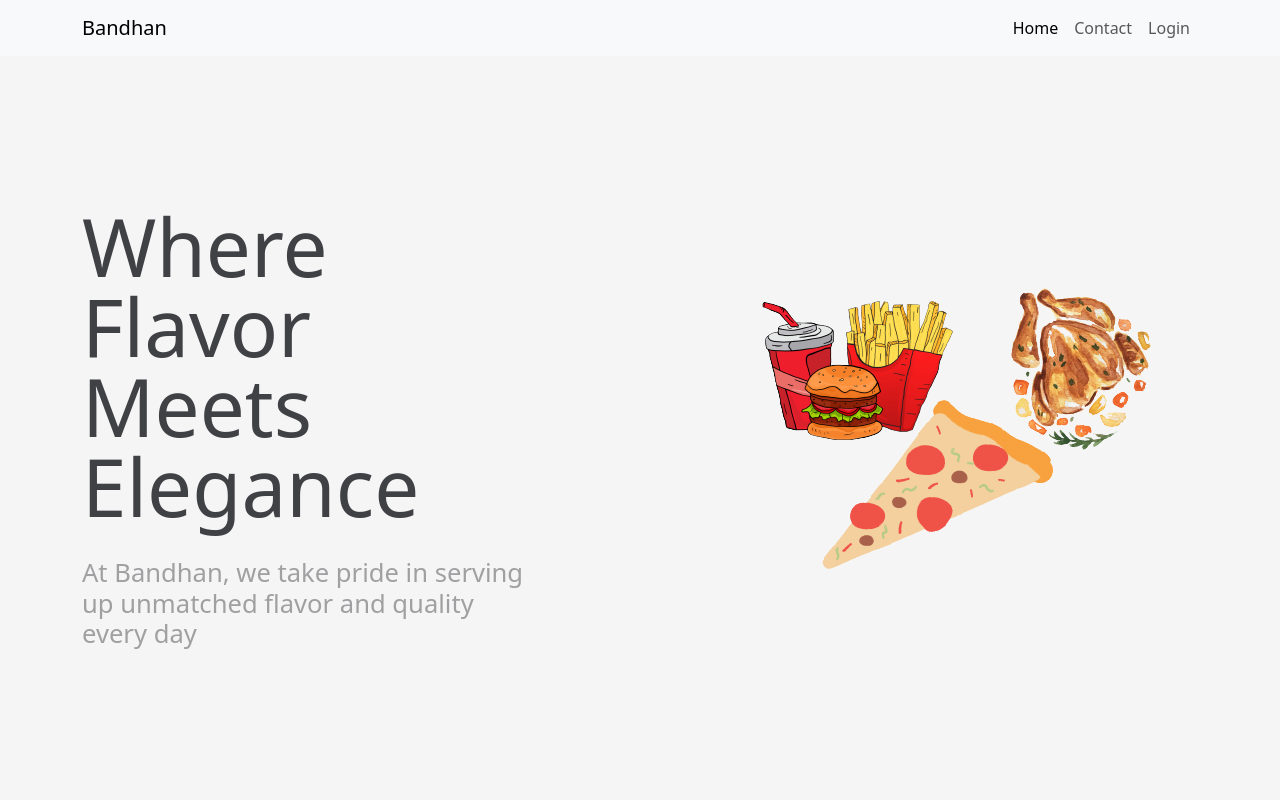
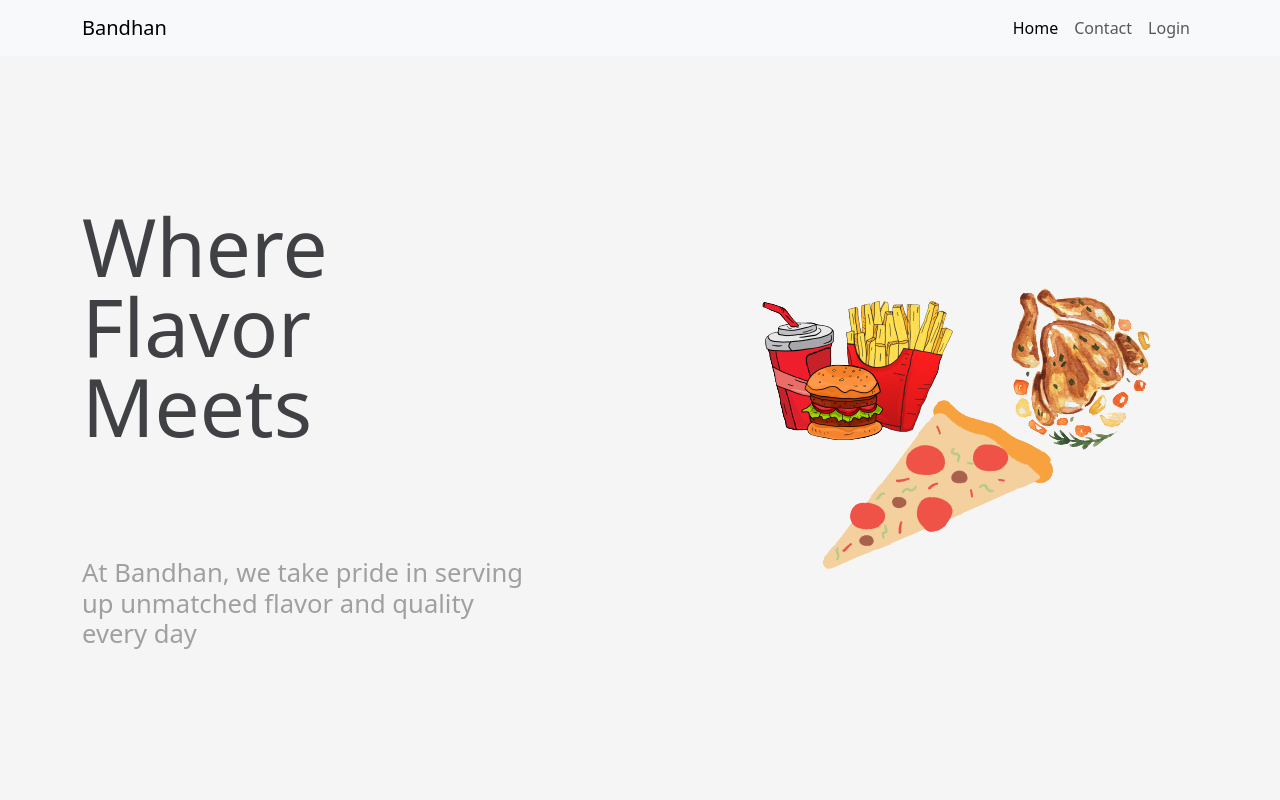
Before and after one commit to usamaharry/bandhan, a React (Create React App) app in the folder frontend/: page / in a window 1280 px wide. Shown: the top 800 px of the page. Built offline with nearby package versions, Linux system fonts and the light colour scheme.

Commit message:
added type writer animation

```diff
--- a/frontend/package.json
+++ b/frontend/package.json
@@ -13,6 +13,7 @@
     "react-router-bootstrap": "^0.26.2",
     "react-router-dom": "^6.16.0",
     "react-scripts": "5.0.1",
+    "typewriter-effect": "^2.21.0",
     "web-vitals": "^2.1.4"
   },
   "scripts": {
--- a/frontend/src/App.js
+++ b/frontend/src/App.js
@@ -3,6 +3,7 @@ import { Outlet } from "react-router-dom";
 
 //local
 import Header from "./components/Header/Header";
+import Footer from "./components/Footer/Footer";
 
 function App() {
   return (
@@ -11,6 +12,7 @@ function App() {
       <Container>
         <Outlet />
       </Container>
+      <Footer />
     </>
   );
 }
--- a/frontend/src/pages/HomeScreen/HomeScreen.jsx
+++ b/frontend/src/pages/HomeScreen/HomeScreen.jsx
@@ -1,4 +1,5 @@
 import { Row, Col, Image } from "react-bootstrap";
+import Typewriter from "typewriter-effect";
 
 //local
 import classes from "./HomeScreen.module.css";
@@ -9,7 +10,20 @@ const HomeScreen = () => {
     <div className={classes.main}>
       <Row>
         <Col md="5">
-          <h1 className={classes.title}>Where Flavor Meets Elegance</h1>
+          <h1 className={classes.title}>
+            Where Flavor Meets
+            <Typewriter
+              className={classes.sd}
+              options={{
+                autoStart: true,
+                loop: true,
+                delay: 40,
+                strings: ["Elegance", "Excellence", "Delight"],
+                cursor: "",
+              }}
+            />
+          </h1>
+
           <div className={classes.subTitle}>
             At Bandhan, we take pride in serving up unmatched flavor and quality
             every day
```
Also changed, not shown: 1 other file (tests, documents, lock files or other folders).
